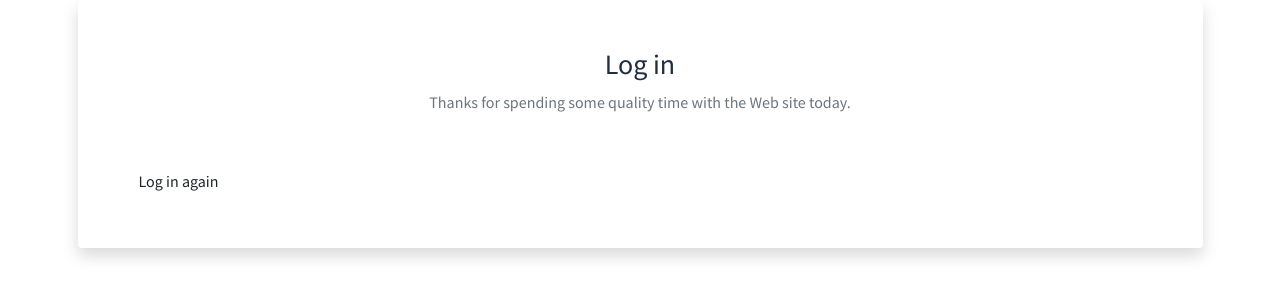
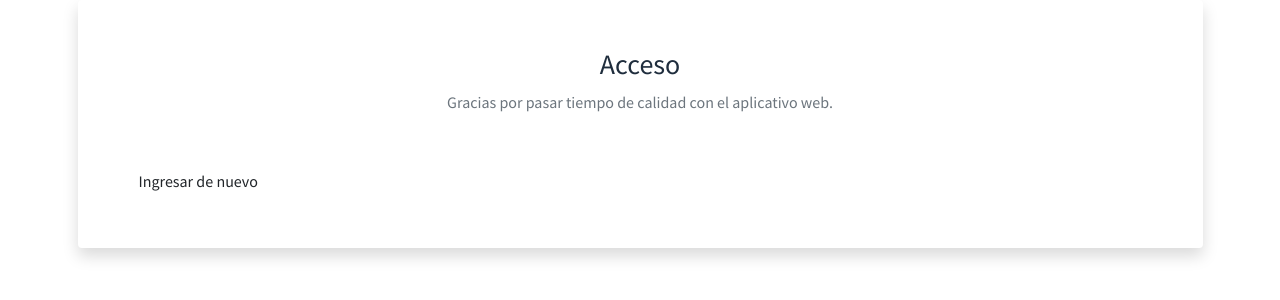
Before and after one commit to Jhunnyfer/proyecto_georreferenciacion, a Django app: page /admin/logout/ in a window 1280 px wide. Shown: the top 300 px of the page. Run offline with Django 4.2, Linux system fonts and the light colour scheme; the visitor is signed in with stand-in values (Sample User, id 1); some libraries are stand-ins or nearby versions.

Commit message:
actualizacion del aplicativo web

```diff
--- a/home/templates/layouts/auth_base.html
+++ b/home/templates/layouts/auth_base.html
@@ -4,7 +4,7 @@
 <head>
   <meta charset="utf-8">
   <meta name="viewport" content="width=device-width, initial-scale=1">
-  <title>AdminLTE 3 | {% block title %}{% endblock title %}</title>
+  <title>GeoreferenciaITM | {% block title %}{% endblock title %}</title>
 
   <!-- Google Font: Source Sans Pro -->
   <link rel="stylesheet" href="https://fonts.googleapis.com/css?family=Source+Sans+Pro:300,400,400i,700&display=fallback">
--- a/home/templates/registration/logged_out.html
+++ b/home/templates/registration/logged_out.html
@@ -11,12 +11,12 @@
                     <div class="col-12 d-flex align-items-center justify-content-center">
                         <div class="bg-white shadow border-0 rounded p-4 p-lg-5 w-100 fmxw-500">
                             <div class="text-center text-md-center mb-4 mt-md-0">
-                                <h1 class="h3">{% trans 'Log in' %}</h1>
-                                <p class="text-gray">{% trans "Thanks for spending some quality time with the Web site today." %}</p>
+                                <h1 class="h3">{% trans 'Acceso' %}</h1>
+                                <p class="text-gray">{% trans "Gracias por pasar tiempo de calidad con el aplicativo web." %}</p>
                             </div>
                             <div class="mt-5">
                                 <div class="d-grid mt-3">
-                                    <a href="{% url 'admin:index' %}" class="btn btn-gray-800">{% trans 'Log in again' %}</a>
+                                    <a href="/" class="btn btn-gray-800">{% trans 'Ingresar de nuevo' %}</a>
                                 </div>
                             </div>
                         </div>
@@ -29,6 +29,6 @@
 
 {% block extrascript %}
     <script type="application/javascript">
-        notification.info("<p class='{{ direction.panel }}'>" + "{% trans "Thanks for spending some quality time with the Web site today." %}" + "</p>", 'top', '{{ direction.notify }}');
+        notification.info("<p class='/'>" + "{% trans "Gracias por pasar tiempo de calidad con el aplicativo web." %}" + "</p>", 'top', '{{ direction.notify }}');
     </script>
 {% endblock %}
```
